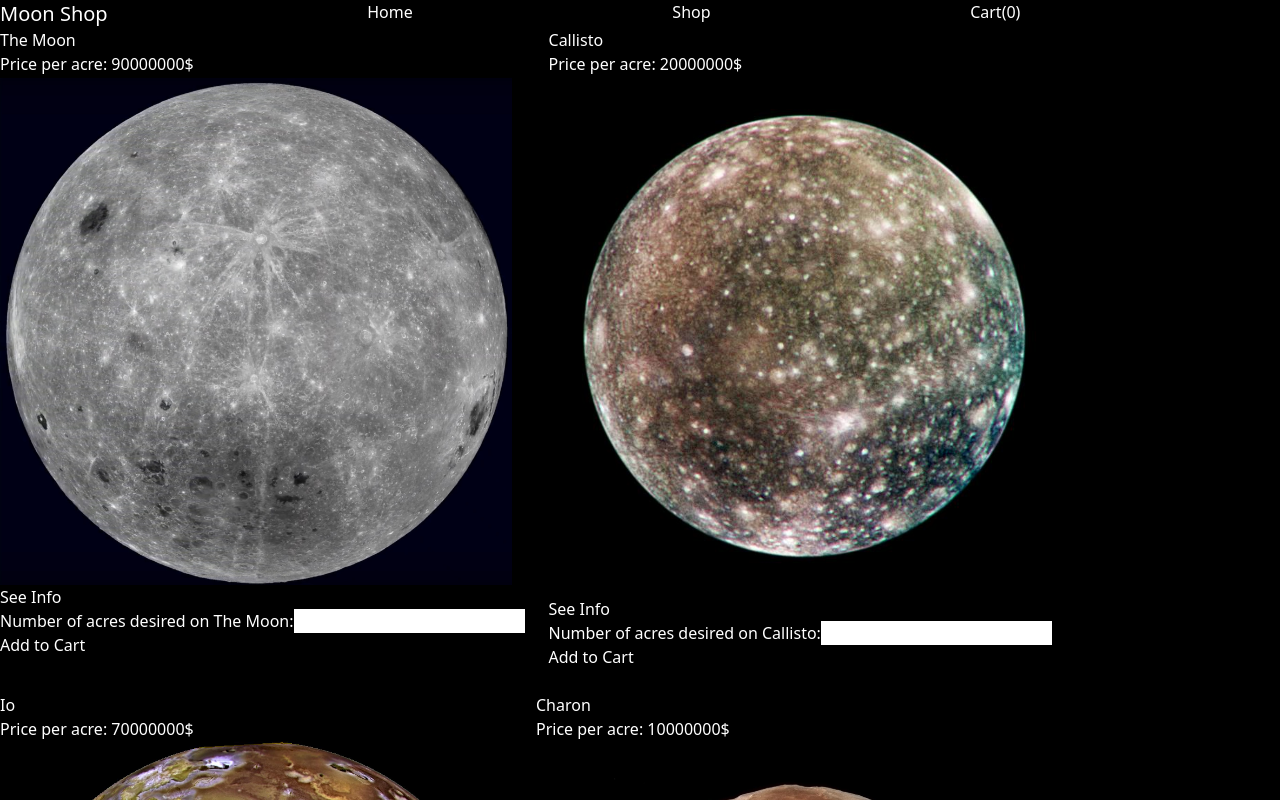
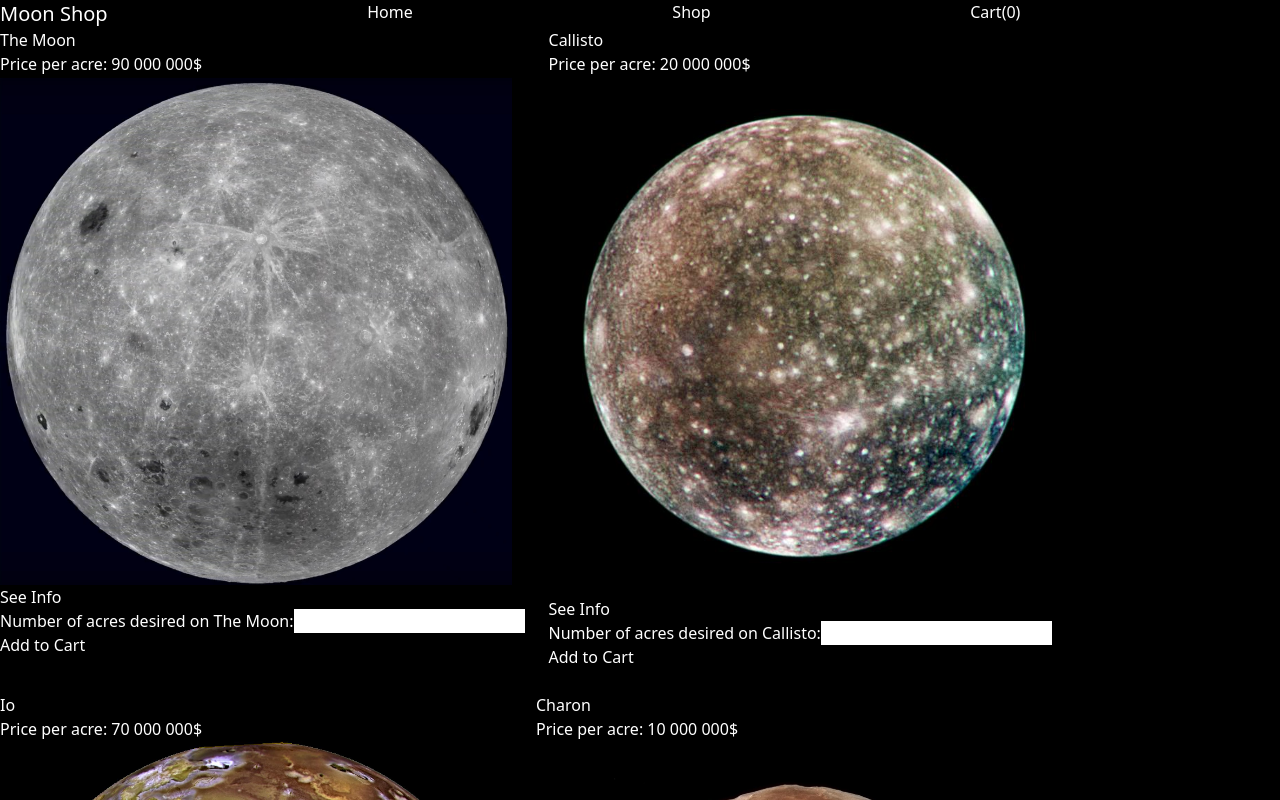
Before and after one commit to edouardblais/online-shop, a React (Create React App) app: page /Shop in a window 1280 px wide. Shown: the top 800 px of the page. Built offline with nearby package versions, Linux system fonts and the light colour scheme.

Commit message:
implemented function to style numbers displayed on all pages

```diff
--- a/src/App.js
+++ b/src/App.js
@@ -67,14 +67,18 @@ const App = () => {
         }
     }
 
+    const numberWithSep = (x) => {
+        return x.toString().replace(/\B(?=(\d{3})+(?!\d))/g, " ");
+      }
+
   return (
         <BrowserRouter>
             <Nav cart={cart}/>
             <Routes>
                 <Route path='/' element={<Home />} />
-                    <Route path='/Shop' element={<Shop addToCart={addToCart} addAcres={addAcres} message={message}/>} />
-                        <Route path='/Shop/:name' element={<Moon addToCart={addToCart} addAcres={addAcres}/>} />
-                    <Route path='/Cart' element={<Cart cart={cart} clearCart={clearCart} totalprice={totalprice} increaseQuantity={increaseQuantity} decreaseQuantity={decreaseQuantity} deleteItem={deleteItem}/>} />
+                    <Route path='/Shop' element={<Shop addToCart={addToCart} addAcres={addAcres} message={message} numberWithSep={numberWithSep}/>} />
+                        <Route path='/Shop/:name' element={<Moon addToCart={addToCart} addAcres={addAcres} numberWithSep={numberWithSep}/>} />
+                    <Route path='/Cart' element={<Cart cart={cart} clearCart={clearCart} totalprice={totalprice} numberWithSep={numberWithSep} increaseQuantity={increaseQuantity} decreaseQuantity={decreaseQuantity} deleteItem={deleteItem}/>} />
                         <Route path='/Cart/Checkout' element={<Checkout/>} />
             </Routes>
         </BrowserRouter>
--- a/src/components/Cart.js
+++ b/src/components/Cart.js
@@ -6,7 +6,8 @@ const Cart = ({cart,
                totalprice,
                increaseQuantity,
                decreaseQuantity,
-               deleteItem
+               deleteItem,
+               numberWithSep,
               }) => {
 
     return (
@@ -22,11 +23,11 @@ const Cart = ({cart,
                             <div className="flex flex-col gap-4 items-center">
                                 <div className="gap-2 flex-row flex">
                                     <button className="rounded-full bg-black text-white p-2" onClick={() => decreaseQuantity(item, index)}>-10</button>
-                                    <div className="border-2 border-black p-1 rounded">{item.count} acres</div>
+                                    <div className="border-2 border-black p-1 rounded">{numberWithSep(item.count)} acres</div>
                                     <button className="rounded-full bg-black text-white p-2" onClick={() => increaseQuantity(item)}>+10</button>
                                 </div>
                                 <button  className="border border-black p-1 rounded" onClick={() => deleteItem(item)}>Delete</button>
-                                <div className="text-lg">$ {item.price*item.count}</div>
+                                <div className="text-lg">$ {numberWithSep(item.price*item.count)}</div>
                             </div>
                         </div>
                     ))}
@@ -34,7 +35,7 @@ const Cart = ({cart,
                 <div className="flex flex-row gap-2 items-center justify-start">
                     <button className="font-bold text-lg rounded bg-black text-white p-2 " onClick={clearCart}>Clear Cart</button>
                     <div className="flex grow"></div>
-                    <div className="font-bold text-lg">Total: {totalprice}$</div>
+                    <div className="font-bold text-lg">Total: {numberWithSep(totalprice)}$</div>
                 </div>
                 <div className="items-center flex flex-row justify-center">
                     <Link to='Checkout' className="font-bold text-lg rounded bg-black text-white p-2">Proceed To Payment</Link >
--- a/src/components/Moon.js
+++ b/src/components/Moon.js
@@ -2,14 +2,17 @@ import React from "react";
 import { useParams } from "react-router-dom";
 import Data from './Data'
 
-const Moon = ({addAcres, addToCart}) => {
+const Moon = ({addAcres,
+               addToCart,
+               numberWithSep,
+            }) => {
     let { name } = useParams();
     const moondata = Data.filter(moon => (moon.name === name));
 
     return (
         <div className="bg-black text-white flex flex-col justify-center flex-grow h-screen">
             <div>{name}</div>
-            <div>Price per acre: {moondata[0].price}</div>
+            <div>$ {numberWithSep(moondata[0].price)} per acre</div>
             <img alt="" src={moondata[0].image} className="aspect-auto max-w-lg"></img>
             <form method="post" action="">
                 <label>Number of acres desired:</label>
--- a/src/components/Shop.js
+++ b/src/components/Shop.js
@@ -2,14 +2,18 @@ import React from "react";
 import Data from './Data';
 import { Link } from "react-router-dom";
 
-const Shop = ({addToCart, addAcres, message}) => {
+const Shop = ({addToCart,
+               addAcres,
+               message,
+               numberWithSep,
+            }) => {
     return (
         <div className="bg-black text-white flex flex-col justify-center flex-grow">
             <div className="flex flex-row gap-6 flex-wrap">
                 {Data?.map((mooninfo) => {
                     return ( <div key={mooninfo.name}>
                                 <div>{mooninfo.name}</div>
-                                <div>Price per acre: {mooninfo.price}$</div>
+                                <div>Price per acre: {numberWithSep(mooninfo.price)}$</div>
                                 <img alt={mooninfo.name} src={mooninfo.image} className="aspect-auto max-w-lg"></img>
                                 <Link to={mooninfo.name}>See Info</Link >
                                 <form method="post" action="">
```
